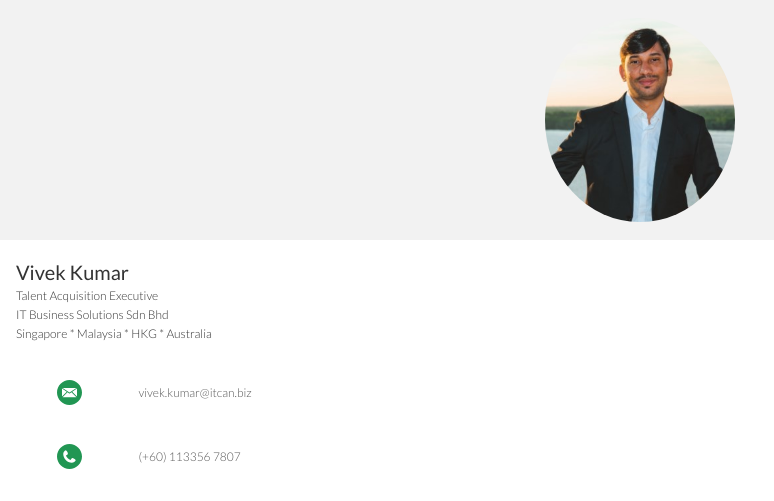
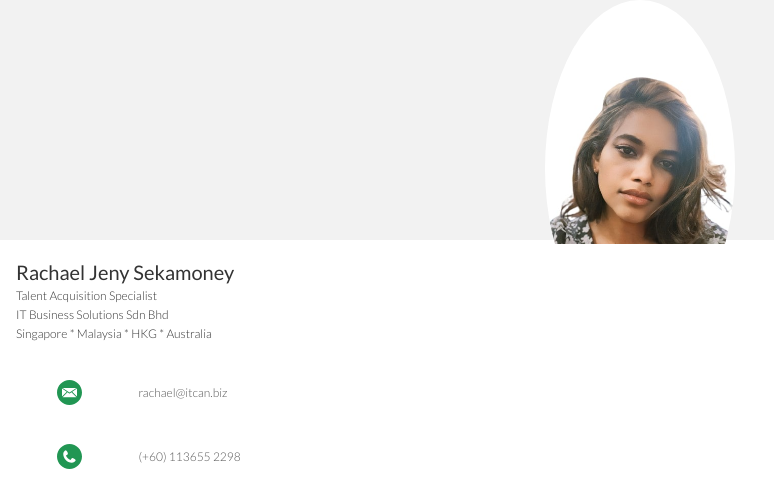
Before and after one commit to ITCANNAMECARD/Rachael-Jeny-Sekamoney-, a plain HTML site: page index.html in a window 1280 px wide. Shown: the top 501 px of the page, 0-774 px from the left. Drawn offline with Linux system fonts and the light colour scheme; a web font is replaced by a local one.

Commit message:
Update index.html

```diff
--- a/index.html
+++ b/index.html
@@ -14,7 +14,7 @@
 			<div class="row">
 				<div class="col"></div>
 				<div class="col is-5">
-					<img class="profile-pic" src="VIVEK KUMAR.jpg" alt="Profile Picture">
+					<img class="profile-pic" src="Rachael.jpg" alt="Profile Picture">
 				</div>
 				<div class="col"></div>
 			</div>
@@ -25,8 +25,8 @@
 		<div class="container">
 			<div class="row name-title-company">
 				<div class="col is-6">
-					<p class="text-name">Vivek Kumar</p>
-					<p class="text-title-company">Talent Acquisition Executive</p>
+					<p class="text-name">Rachael Jeny Sekamoney</p>
+					<p class="text-title-company">Talent Acquisition Specialist</p>
 					<p class="text-title-company">IT Business Solutions Sdn Bhd</p>
 					<p class="text-title-company">Singapore	*	Malaysia	*	HKG	*	Australia
 				</div>
@@ -38,14 +38,14 @@
 	</section>
 
 	<section class="bg-color-white secondary-info">
-		<a href="mailto:vivek.kumar@itcan.biz">
+		<a href="mailto:rachael@itcan.biz">
 			<div class="container">
 				<div class="row detail">
 					<div class="col">
 						<img src="assets/icon-email.svg" alt="Email Icon"">
 					</div>
 					<div class="col is-8">
-						<p class="text-detail">vivek.kumar@itcan.biz</p>
+						<p class="text-detail"> rachael@itcan.biz</p>
 					</div>
 					<div class="col">
 						<img src="assets/right-arrow.svg" alt="Right Arrow" height="50%" width="40%">
@@ -56,14 +56,14 @@
 	</section>
 
 	<section class="bg-color-white secondary-info">
-		<a href="tel:+601133567807">
+		<a href="tel:+60111365522987">
 			<div class="container">
 				<div class="row detail">
 					<div class="col">
 						<img src="assets/icon-phone.svg" alt="Phone Icon"">
 					</div>
 					<div class="col is-8">
-						<p class="text-detail">(+60) 113356 7807</p>
+						<p class="text-detail">(+60) 113655 2298</p>
 					</div>
 					<div class="col">
 						<img src="assets/right-arrow.svg" alt="Right Arrow" height="50%" width="40%">
```
